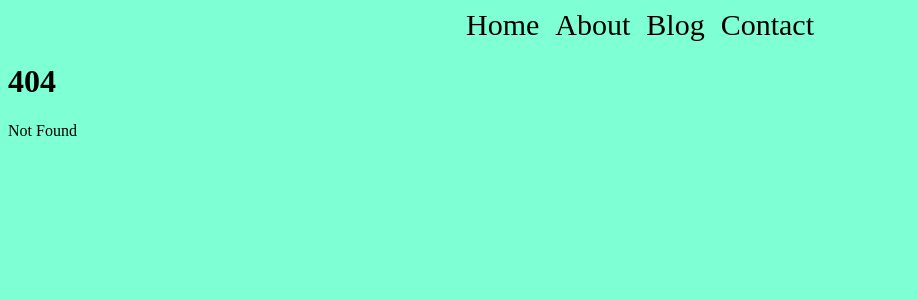
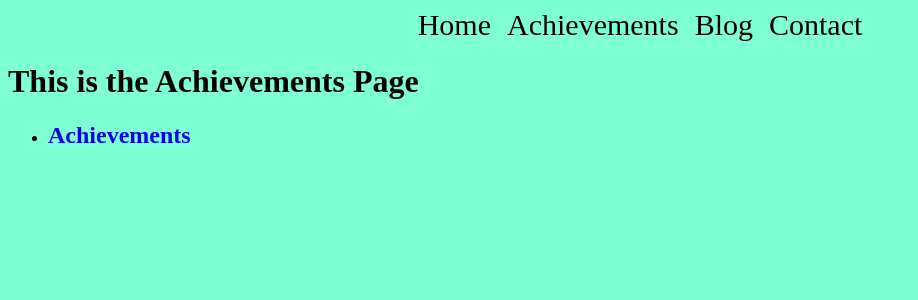
Before and after one commit to Kaleb-cpu/CPNT-262-Achievement-15, a SvelteKit app: page /achievements in a window 1280 px wide. Before the commit this address had no page. Shown: the top 300 px of the page, without its empty margins (0-918 px from the left). Built offline with nearby package versions, Linux system fonts and the light colour scheme.

Commit message:
achievement added

```diff
--- a/src/routes/+layout.svelte
+++ b/src/routes/+layout.svelte
@@ -3,7 +3,7 @@
   </script>
   <nav>
     <a href="/">Home</a>
-    <a href="/about">About</a>
+    <a href="/achievements">Achievements</a>
     <a href="/blog">Blog</a>
     <a href="/contact">Contact</a>
   </nav>
--- a/src/routes/about/+page.svelte
+++ /dev/null
@@ -1,2 +0,0 @@
-<h1>About</h1>
-<p>Welcome! Get to know me Here</p>
--- /dev/null
+++ b/src/routes/achievements/+page.svelte
@@ -0,0 +1,7 @@
+<h1>This is the Achievements Page</h1>
+
+<ul>
+  <li>
+    <h2><a href="/todos">Achievements</a></h2>
+  </li>
+</ul>
--- /dev/null
+++ b/src/routes/achievements/todos/+page.svelte
@@ -0,0 +1 @@
+<h1>Achievement: 16</h1>
```
